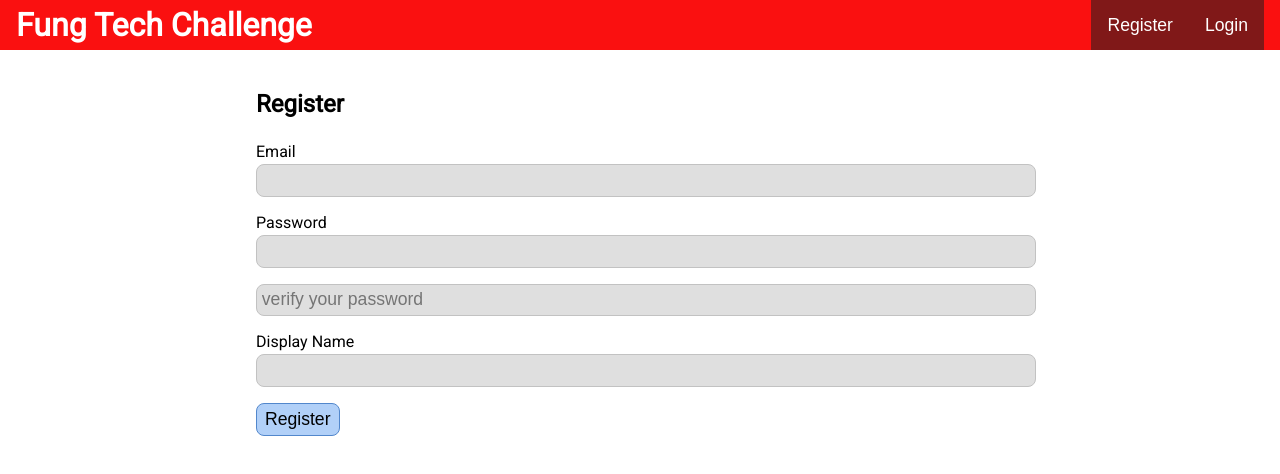
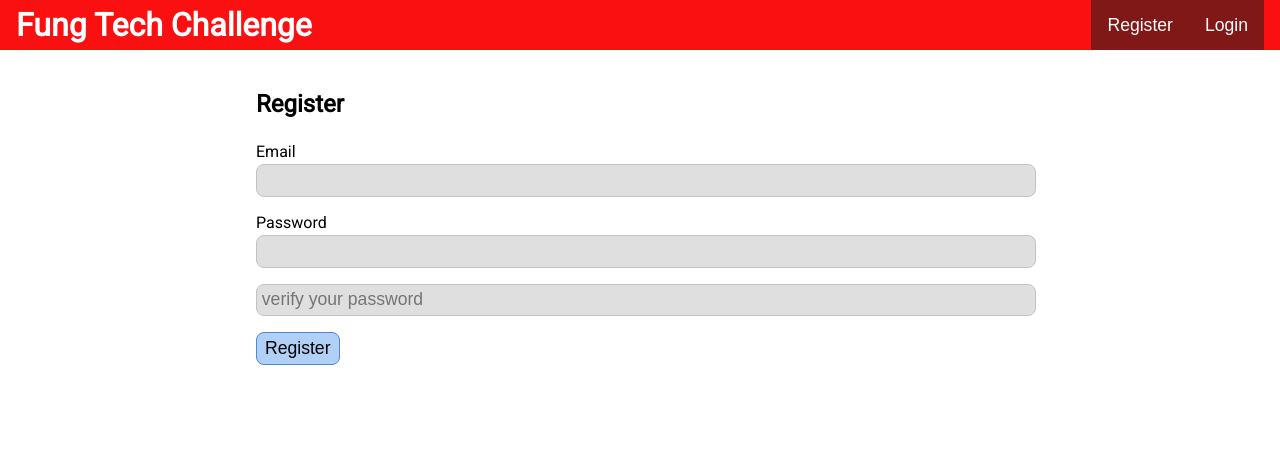
Before and after one commit to Don-Stevenson/fung-tech-challenge, a React (Create React App) app in the folder mern-auth-front/: page /register in a window 1280 px wide. Shown: the top 474 px of the page. Built offline with nearby package versions, Linux system fonts and the light colour scheme; no server answers.

Commit message:
remove display name

```diff
--- a/mern-auth-front/src/components/auth/Register.js
+++ b/mern-auth-front/src/components/auth/Register.js
@@ -9,7 +9,6 @@ export default function Register() {
   const [email, setEmail] = useState();
   const [password, setPassword] = useState();
   const [passwordCheck, setPasswordCheck] = useState();
-  const [displayName, setDisplayName] = useState();
   const [error, setError] = useState();
 
   const { setUserData } = useContext(UserContext);
@@ -22,7 +21,7 @@ export default function Register() {
     e.preventDefault();
 
     try {
-      const newUser = { email, password, passwordCheck, displayName };
+      const newUser = { email, password, passwordCheck};
       await Axios.post("http://localhost:5000/users/register", newUser);
       const loginRes = await Axios.post("http://localhost:5000/users/login", {
         email,
@@ -74,14 +73,6 @@ export default function Register() {
           placeholder="verify your password"
           onChange={(e) => setPasswordCheck(e.target.value)}
         />
-
-        <label htmlFor="register-display-name">Display Name</label>
-        <input
-          id="register-display-name"
-          type="text"
-          onChange={(e) => setDisplayName(e.target.value)}
-        />
-
         <input type="submit" value="Register" />
       </form>
     </div>
```
Also changed, not shown: 1 other file (tests, documents, lock files or other folders).
